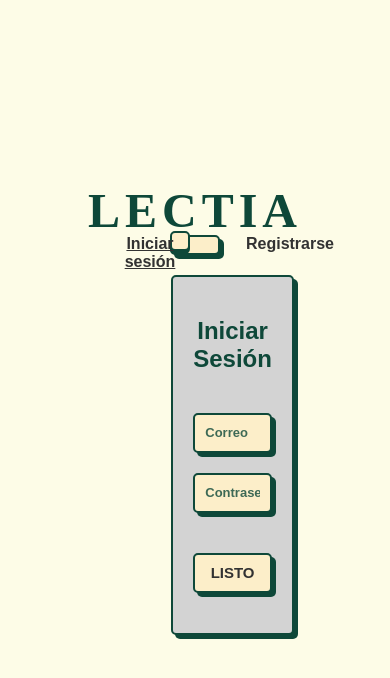
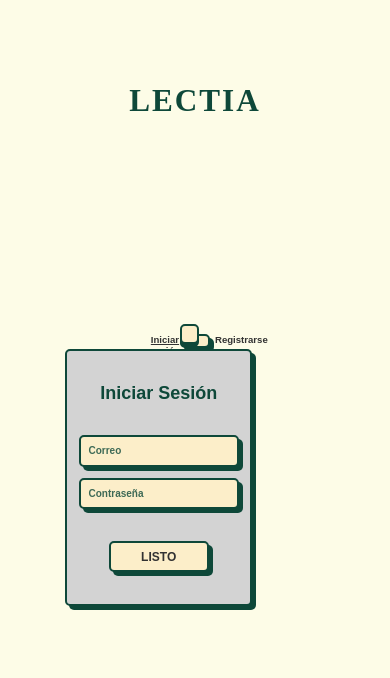
Before and after one commit to cchacon-2021560/Lectia1, a plain HTML site: page Lectia/index.html in a window 390 px wide. Drawn offline with Linux system fonts and the light colour scheme; a web font is replaced by a local one.

Commit message:
Fix: corrección de errores

```diff
--- a/Lectia/Styles/login.css
+++ b/Lectia/Styles/login.css
@@ -6,8 +6,8 @@
 
 html {
     background-color: #FDFCE7;
-    padding: 50px;
-    padding-Top: 20px;
+    padding: clamp(20px, 5vw, 50px);
+    padding-top: clamp(10px, 2vw, 20px);
     scroll-behavior: smooth;
 }
 
@@ -32,21 +32,21 @@ html {
     flex-direction: column;
     justify-content: center;
     align-items: center;
-    gap: 20px;
+    gap: clamp(10px, 3vw, 20px);
     text-align: center;
     min-height: 100%;
-    transform:translateY(-200px);
+    transform: translateY(-200px);
 }
 
 .tituloLectia {
     color: #0E4839;
     font-family: kulture;
-    font-size: clamp(1.5rem, 6vw, 10rem);
+    font-size: clamp(1rem, 6vw, 2.5rem);
     display: flex;
-    gap: 20px;
-    letter-spacing: 5px;
-    margin-bottom: 20px;
-    transform:translateY(200px);
+    gap: clamp(10px, 2vw, 20px);
+    letter-spacing: clamp(2px, 1vw, 5px);
+    margin-bottom: clamp(10px, 3vw, 20px);
+    transform: translateY(200px);
 }
 
 .tituloLetraLectia {
@@ -63,16 +63,16 @@ html {
 @keyframes descolor {
     0%,
     25% {
-      background-color: #efedc6;
+        background-color: #efedc6;
     }
     50% {
-      background-color: #f8f7e7;
+        background-color: #f8f7e7;
     }
     75% {
-      background-color: #f6efcd;
+        background-color: #f6efcd;
     }
     100% {
-      background-color: rgb(235, 226, 201);
+        background-color: rgb(235, 226, 201);
     }
 }
 
@@ -83,17 +83,17 @@ html {
     flex-direction: column;
     justify-content: center;
     align-items: center;
-    gap: 30px;
-    width: 50px;
-    height: 20px;
+    gap: clamp(15px, 3vw, 30px);
+    width: clamp(40px, 10vw, 50px);
+    height: clamp(16px, 5vw, 20px);
 }
 
 .ladoTarjeta::before {
     position: absolute;
     content: 'Iniciar sesión';
-    left: -70px;
+    left: clamp(-80px, -15vw, -70px);
     top: 0;
-    width: 100px;
+    width: clamp(80px, 20vw, 100px);
     text-decoration: underline;
     color: var(--color-fuente);
     font-weight: 600;
@@ -102,9 +102,9 @@ html {
 .ladoTarjeta::after {
     position: absolute;
     content: 'Registrarse';
-    left: 70px;
+    left: clamp(50px, 12vw, 70px);
     top: 0;
-    width: 100px;
+    width: clamp(80px, 20vw, 100px);
     text-decoration: none;
     color: var(--color-fuente);
     font-weight: 600;
@@ -135,8 +135,8 @@ html {
     box-sizing: border-box;
     position: absolute;
     content: "";
-    height: 20px;
-    width: 20px;
+    height: clamp(16px, 5vw, 20px);
+    width: clamp(16px, 5vw, 20px);
     border: 2px solid var(--color-principal);
     border-radius: 5px;
     left: -2px;
@@ -147,11 +147,11 @@ html {
 }
 
 .toggle:checked + .deslizador {
-    background-color: var(-Input-focus);
+    background-color: var(--Input-focus);
 }
 
 .toggle:checked + .deslizador:before {
-    transform: translateX(30px);
+    transform: translateX(clamp(20px, 6vw, 30px));
 }
 
 .toggle:checked ~ .ladoTarjeta:before {
@@ -164,8 +164,8 @@ html {
 
 /* Tarjeta */
 .tarjetaInterna {
-    width: 300px;
-    height: 350px;
+    width: clamp(250px, 90vw, 300px);
+    height: clamp(300px, 80vh, 350px);
     position: relative;
     background-color: transparent;
     perspective: 1000px;
@@ -182,8 +182,9 @@ html {
     box-shadow: none;
 }
 
-.tarjetaFrontal, .tarjetaTrasera {
-    padding: 20px;
+.tarjetaFrontal,
+.tarjetaTrasera {
+    padding: clamp(10px, 3vw, 20px);
     position: absolute;
     display: flex;
     flex-direction: column;
@@ -191,7 +192,7 @@ html {
     -webkit-backface-visibility: hidden;
     backface-visibility: hidden;
     background: lightgrey;
-    gap: 20px;
+    gap: clamp(10px, 3vw, 20px);
     border-radius: 5px;
     border: 2px solid var(--color-principal);
     box-shadow: 4px 4px var(--color-principal);
@@ -206,28 +207,28 @@ html {
     display: flex;
     flex-direction: column;
     align-items: center;
-    gap: 20px;
+    gap: clamp(10px, 3vw, 20px);
 }
 
 .titulo {
     margin: 20px 0;
-    font-size: 25px;
+    font-size: clamp(18px, 4vw, 25px);
     font-weight: 900;
     text-align: center;
     color: var(--color-principal);
 }
 
 .campoTarjeta {
-    width: 250px;
-    height: 40px;
+    width: clamp(200px, 80%, 250px);
+    height: clamp(30px, 8vw, 40px);
     border-radius: 5px;
     border: 2px solid var(--color-principal);
     background-color: var(--color-fondo);
     box-shadow: 4px 4px var(--color-principal);
-    font-size: 15px;
+    font-size: clamp(12px, 3vw, 15px);
     font-weight: 600;
     color: var(--color-fuente);
-    padding: 5px 10px;
+    padding: clamp(5px, 2vw, 10px);
     outline: none;
 }
 
@@ -237,7 +238,7 @@ html {
 }
 
 .campoTarjeta:focus {
-    border: 2px solid var(-Input-focus);
+    border: 2px solid var(--Input-focus);
 }
 
 .botonTarjeta:active {
@@ -247,59 +248,136 @@ html {
 
 .botonTarjeta {
     margin: 20px 0;
-    width: 120px;
-    height: 40px;
+    width: clamp(100px, 40%, 120px);
+    height: clamp(30px, 8vw, 40px);
     border-radius: 5px;
     border: 2px solid var(--color-principal);
     background-color: var(--color-fondo);
     box-shadow: 4px 4px var(--color-principal);
-    font-size: 17px;
+    font-size: clamp(14px, 3.5vw, 17px);
     font-weight: 600;
     color: var(--color-fuente);
     cursor: pointer;
 }
 
+/* Media Queries for Responsiveness */
 @media (max-width: 768px) {
-    .titulo {
-        font-size: 2rem;
+    html {
+        padding: clamp(10px, 3vw, 20px);
+        padding-top: clamp(5px, 1vw, 10px);
+    }
+
+    .contenedor {
+        gap: clamp(8px, 2vw, 15px);
+    }
+
+    .tituloLectia {
+        font-size: clamp(0.9rem, 5vw, 1.8rem);
+        gap: clamp(8px, 1.5vw, 15px);
+        letter-spacing: clamp(1px, 0.8vw, 3px);
+        margin-bottom: clamp(8px, 2vw, 15px);
+    }
+
+    .interruptor {
+        width: clamp(35px, 8vw, 45px);
+        height: clamp(14px, 4vw, 18px);
+        gap: clamp(10px, 2vw, 20px);
+    }
+
+    .ladoTarjeta::before {
+        left: clamp(-60px, -12vw, -50px);
+        width: clamp(60px, 15vw, 80px);
+        font-size: clamp(0.7rem, 2.5vw, 0.9rem);
+    }
+
+    .ladoTarjeta::after {
+        left: clamp(40px, 10vw, 50px);
+        width: clamp(60px, 15vw, 80px);
+        font-size: clamp(0.7rem, 2.5vw, 0.9rem);
     }
 
     .tarjetaInterna {
-        width: 90%;
+        width: clamp(220px, 85vw, 280px);
+        height: clamp(280px, 75vh, 330px);
     }
 
     .campoTarjeta {
-        width: 80%;
-        font-size: 14px;
+        width: clamp(180px, 75%, 230px);
+        font-size: clamp(11px, 2.5vw, 14px);
     }
 
     .botonTarjeta {
-        width: 80%;
-        font-size: 16px;
+        width: clamp(90px, 35%, 110px);
+        font-size: clamp(13px, 3vw, 16px);
     }
 }
 
 @media (max-width: 480px) {
-    .titulo {
-        font-size: 1.5rem;
+    html {
+        padding: clamp(5px, 2vw, 10px);
+        padding-top: clamp(3px, 1vw, 5px);
+    }
+
+    .contenedor {
+        gap: clamp(5px, 1.5vw, 10px);
+        transform: translateY(-100px); /* Slightly reduced for smaller screens */
+    }
+
+    .tituloLectia {
+        font-size: clamp(0.8rem, 4vw, 1.5rem);
+        flex-direction: column; /* Stack for small screens */
+        align-items: center;
+        gap: clamp(5px, 1vw, 10px);
+        letter-spacing: clamp(1px, 0.5vw, 2px);
+        margin-bottom: clamp(5px, 1.5vw, 10px);
+        transform: translateY(100px); /* Slightly reduced for smaller screens */
+    }
+
+    .interruptor {
+        width: clamp(30px, 7vw, 40px);
+        height: clamp(12px, 3.5vw, 16px);
+        gap: clamp(8px, 1.5vw, 15px);
+    }
+
+    .ladoTarjeta::before {
+        left: clamp(-50px, -10vw, -40px);
+        width: clamp(50px, 12vw, 70px);
+        font-size: clamp(0.6rem, 2vw, 0.8rem);
+    }
+
+    .ladoTarjeta::after {
+        left: clamp(35px, 8vw, 45px);
+        width: clamp(50px, 12vw, 70px);
+        font-size: clamp(0.6rem, 2vw, 0.8rem);
     }
 
     .tarjetaInterna {
-        width: 95%;
+        width: clamp(200px, 90vw, 260px);
+        height: clamp(260px, 70vh, 320px);
     }
 
     .campoTarjeta {
-        width: 100%;
-        font-size: 13px;
+        width: clamp(160px, 85%, 220px);
+        font-size: clamp(10px, 2vw, 13px);
     }
 
     .botonTarjeta {
-        width: 100%;
-        font-size: 15px;
+        width: clamp(80px, 80%, 100px);
+        font-size: clamp(12px, 2.5vw, 15px);
+    }
+}
+
+@media (min-width: 1200px) {
+    .tarjetaInterna {
+        width: clamp(300px, 30vw, 350px);
+        height: clamp(350px, 40vh, 400px);
     }
 
-    /* Ajustar el contenedor */
-    .contenedor {
-        padding: 10px;
+    .campoTarjeta {
+        width: clamp(230px, 25vw, 270px);
+    }
+
+    .botonTarjeta {
+        width: clamp(110px, 15vw, 130px);
     }
 }
```
